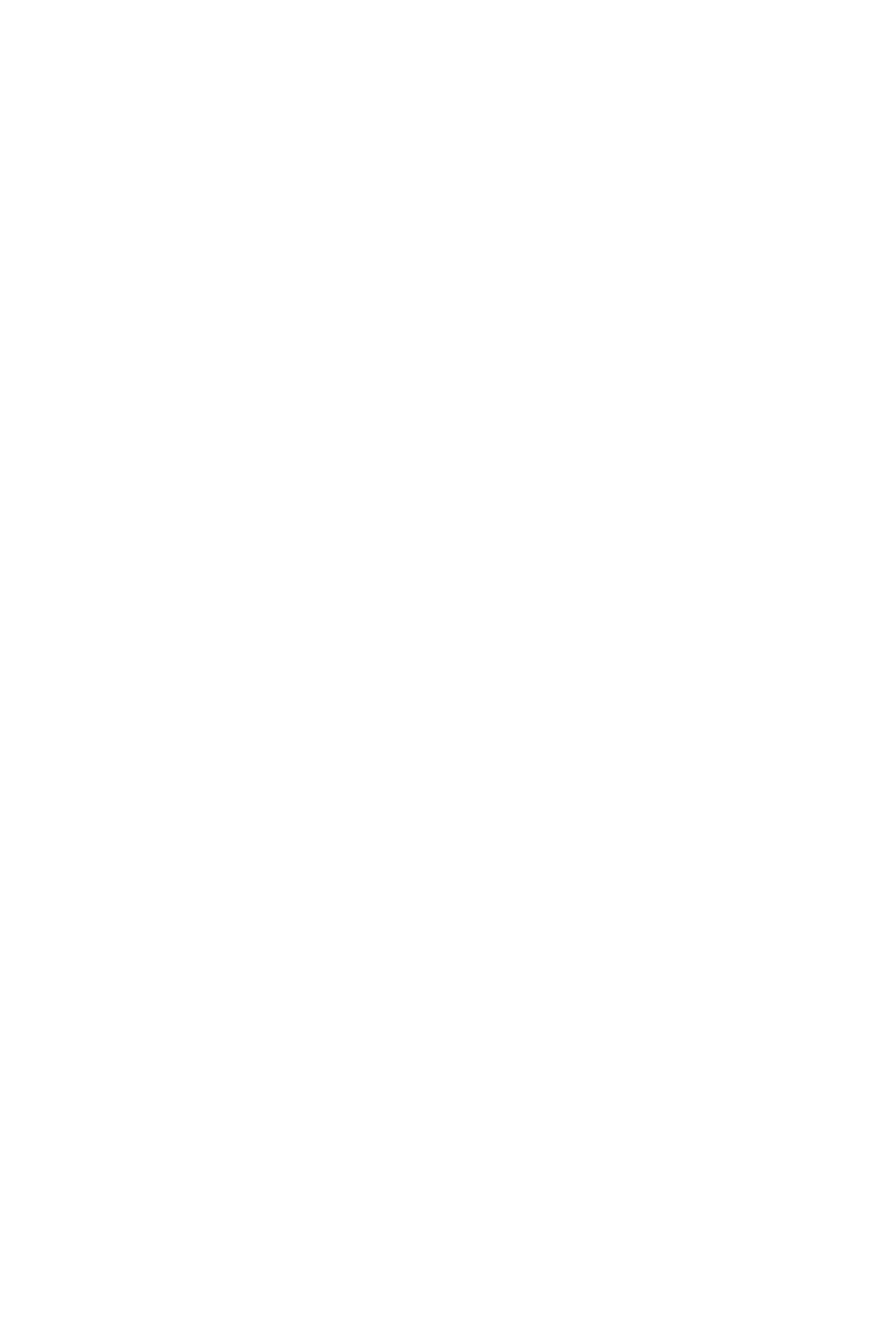
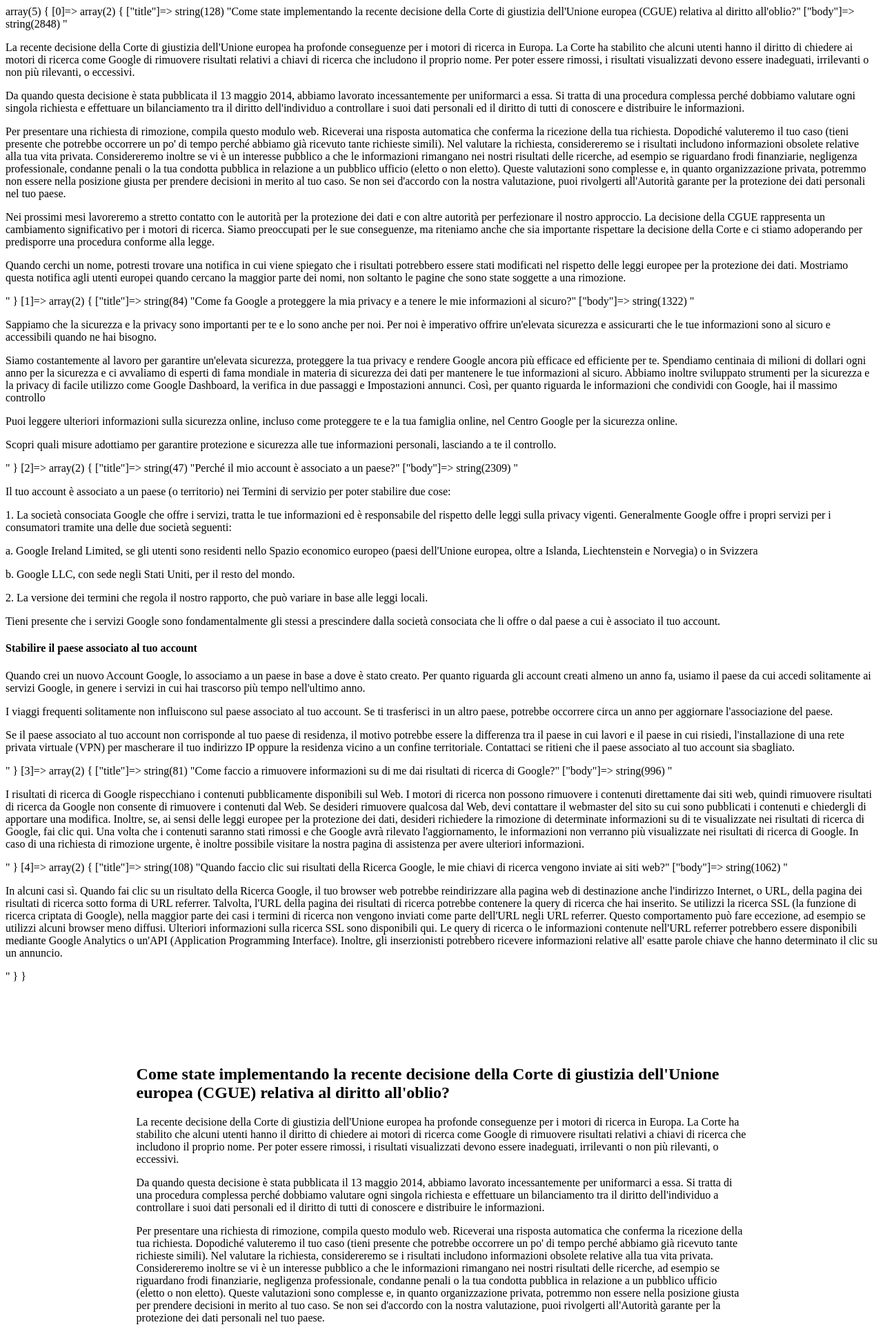
Before and after one commit to R3n1t0/php-google-faq, a PHP site: page / in a window 1280 px wide. Before the commit the part shown is empty. Shown: the top 1924 px of the page at 69% size. Before the commit the page ends 800 px from the top, so only its background shows below. Run offline with PHP 8.4, Linux system fonts and the light colour scheme.

Commit message:
array ciclata nel html

```diff
--- a/index.php
+++ b/index.php
@@ -84,6 +84,37 @@ $faqs = [
               </p>
               "
   ]
-]
+  ];
+var_dump($faqs)
+?>
 
-?>
+<!DOCTYPE html>
+<html lang="en">
+<head>
+  <meta charset="UTF-8">
+  <meta http-equiv="X-UA-Compatible" content="IE=edge">
+  <meta name="viewport" content="width=device-width, initial-scale=1.0">
+  <link rel="stylesheet" href="style.css">
+  <title>Document</title>
+</head>
+<body>
+
+  <header>
+
+  </header>
+
+  <div class="text-container">
+    <?php foreach($faqs as $faq):?>
+      <div class="text">
+        <h2>
+          <?php echo $faq["title"]?>
+        </h2>
+        <div>
+        <?php echo $faq["body"]?>
+        </div>
+      </div>
+    <?php endforeach;?>
+  </div>
+
+</body>
+</html>
--- /dev/null
+++ b/style.css
@@ -0,0 +1,11 @@
+
+header{
+  width: 100%;
+  height: 100px;
+}
+
+
+.text-container{
+  width: 70%;
+  margin: 0 auto;
+}
```
